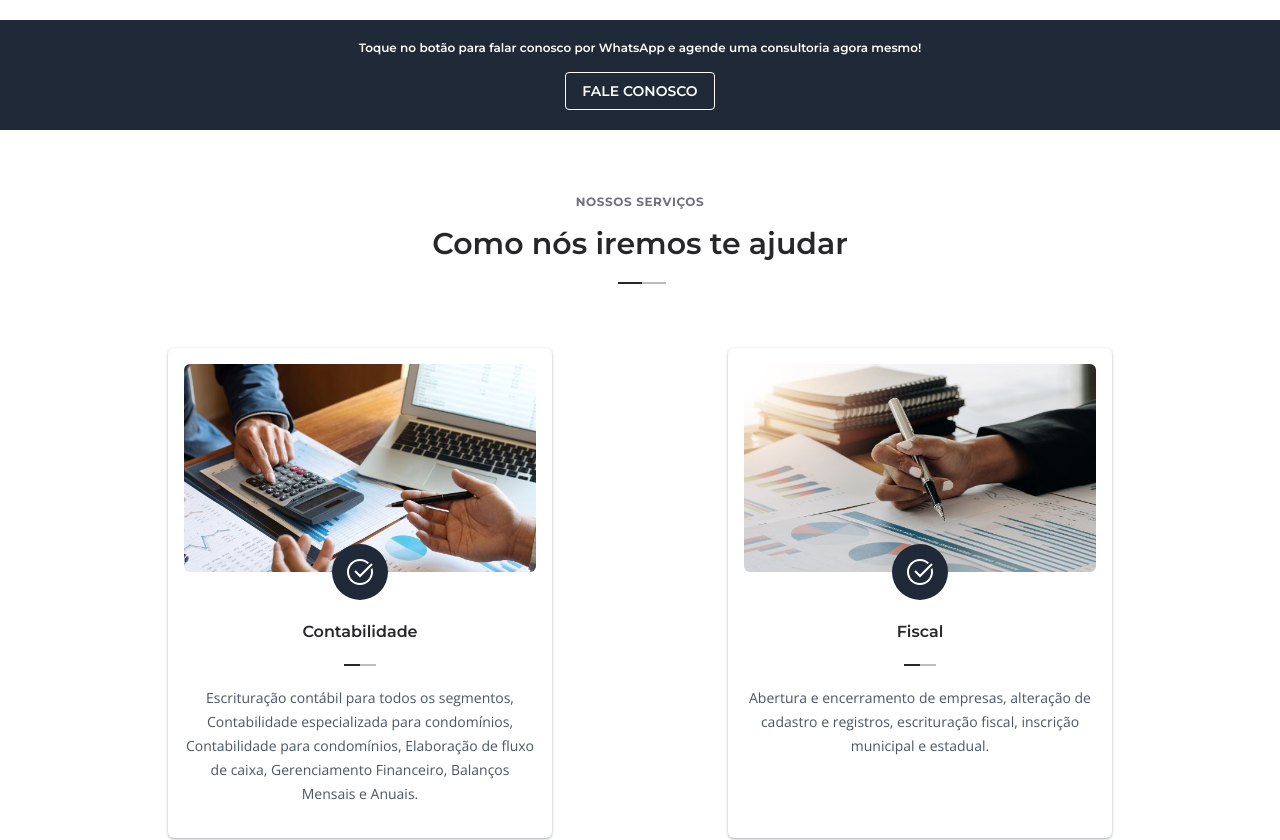
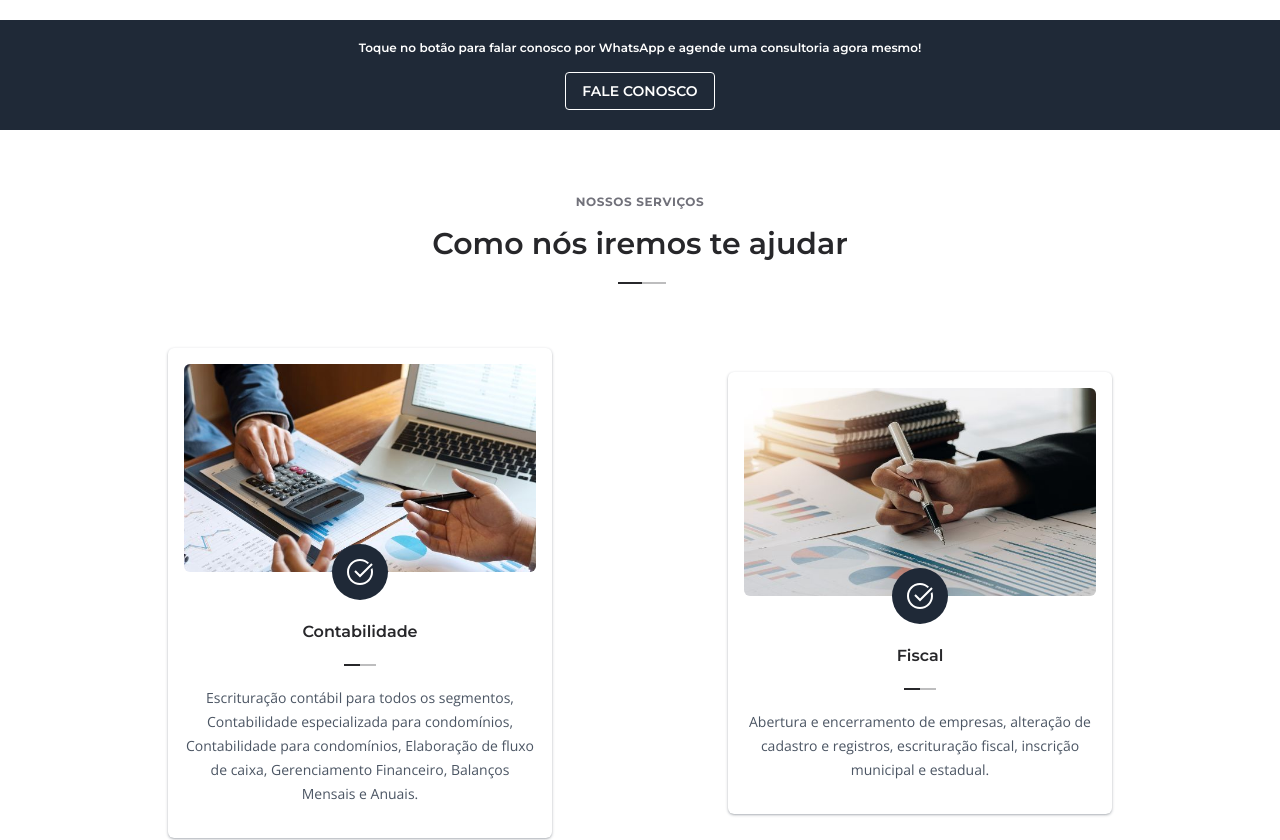
Before and after one commit to ovisu/galvao-next, a Next.js app: page / in a window 1280 px wide. Shown: the part 1400-2240 px from the top of the page. Built offline with nearby package versions, Linux system fonts and the light colour scheme.

Commit message:
bug fix alinhamento serviços

```diff
--- a/src/app/components/Service.tsx
+++ b/src/app/components/Service.tsx
@@ -1,5 +1,4 @@
 'use client';
-import { useRef } from "react";
 import checkWhite from "./../img/checkmark-icon-white.svg";
 
 
@@ -13,11 +12,9 @@ export default function Service({
   texto: string;
 }) {
 
-  const cardRef = useRef(null)
-  {console.log(cardRef)}
   return (
 
-<div ref={cardRef} className="max-w-96 flex flex-col text-center shadow shadow-gray-800/30 basis-full rounded-md p-4 pb-8">
+<div className="max-w-96 flex flex-col text-center shadow shadow-gray-800/30 basis-full rounded-md p-4 pb-8">
       <div className="w-full relative pt-52 self-start">
         <img
           src={img}
--- a/src/app/page.tsx
+++ b/src/app/page.tsx
@@ -252,7 +252,7 @@ export default function Home() {
           bgColor="bg-gray-800"
         ></Button>
       </div>
-      <section className="flex flex-col justify-center py-16 px-8 gap-16 relative">
+      <section className="flex flex-col text-center justify-center py-16 px-8 gap-16 relative">
         <a
           href="#"
           id="servicos"
@@ -266,7 +266,7 @@ export default function Home() {
           maincolor="text-zinc-800"
           decorcolor="bg-zinc-800"
         ></Title>
-        <div className="flex flex-col justify-evenly justify-items-center gap-10 lg:flex-row lg:flex-wrap  2xl:grid 2xl:grid-cols-3 2xl:gap-y-24">
+        <div className="flex flex-col justify-evenly items-center gap-10 lg:flex-row lg:flex-wrap  2xl:grid 2xl:grid-cols-3 2xl:gap-y-24">
           <Service
             img={img1.src}
             titulo="Contabilidade"
```
